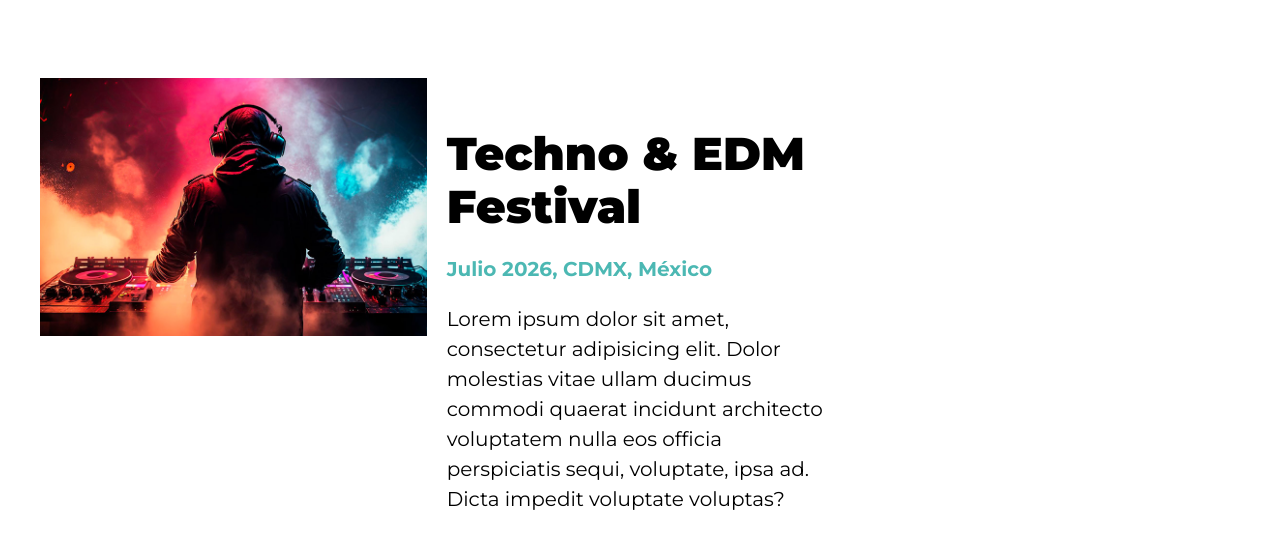
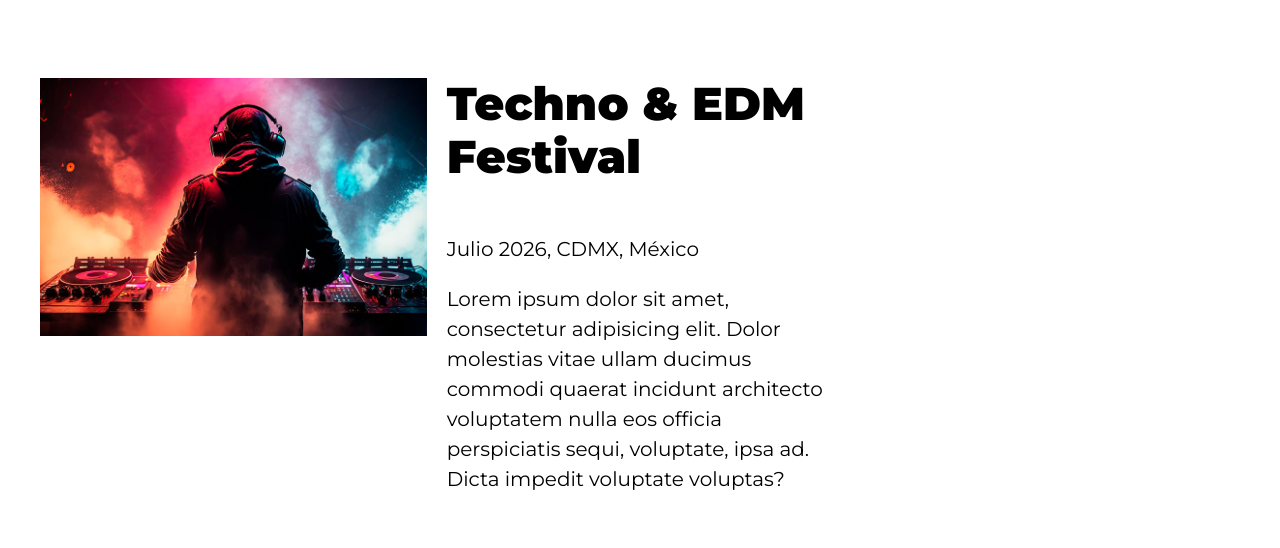
Before and after one commit to MarcoBetance0327/Festival-de-M-sica, a website: page index.html in a window 1280 px wide. Shown: the part 748-1296 px from the top of the page. Drawn offline with nearby package versions, Linux system fonts and the light colour scheme; files that its build step writes are made by us from their sources.

Commit message:
Sección Festiva

```diff
--- a/src/scss/layout/_festival.scss
+++ b/src/scss/layout/_festival.scss
@@ -8,16 +8,3 @@
         @include m.grid(3);
     }
 }
-
-.contenido-festival{
-    margin-top: 5rem;
-
-    h2{
-        margin-bottom: 2rem;
-    }
-
-    .fecha{
-        color: v.$verde;
-        font-weight: 700;
-    }
-}
```
